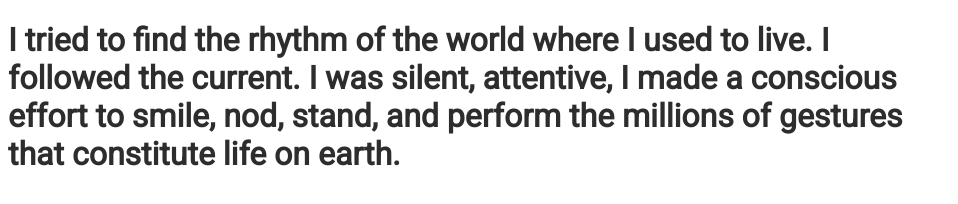
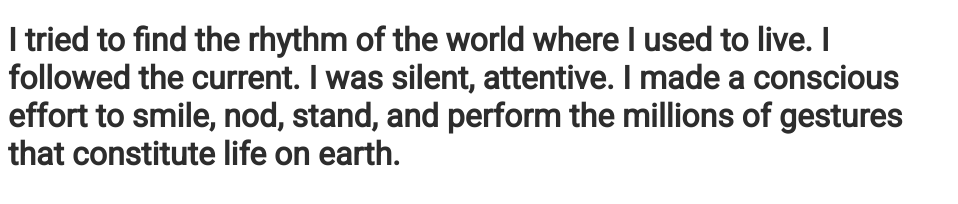
Before and after one commit to sebknight/create-element-js, a plain HTML site: page index.html in a window 1280 px wide. Shown: the whole page, without its empty margins (0-958 px from the left). Drawn offline with Linux system fonts and the light colour scheme.

Commit message:
fixed type

```diff
--- a/index.html
+++ b/index.html
@@ -12,7 +12,7 @@
     function createText() { //function to create content
       var d = document.createElement("div"); //parent div
       var h = document.createElement("h1"); //heading
-      var t = document.createTextNode("I tried to find the rhythm of the world where I used to live. I followed the current. I was silent, attentive, I made a conscious effort to smile, nod, stand, and perform the millions of gestures that constitute life on earth."); //text content
+      var t = document.createTextNode("I tried to find the rhythm of the world where I used to live. I followed the current. I was silent, attentive. I made a conscious effort to smile, nod, stand, and perform the millions of gestures that constitute life on earth."); //text content
       console.log("variables set");
       var f = document.querySelector("body"); //targets body
       d.appendChild(h); //attaches heading to div
```
